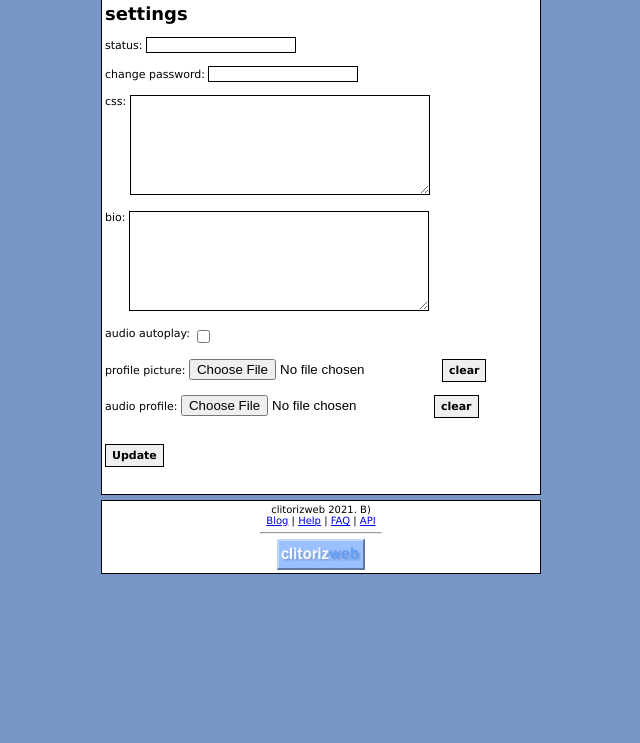
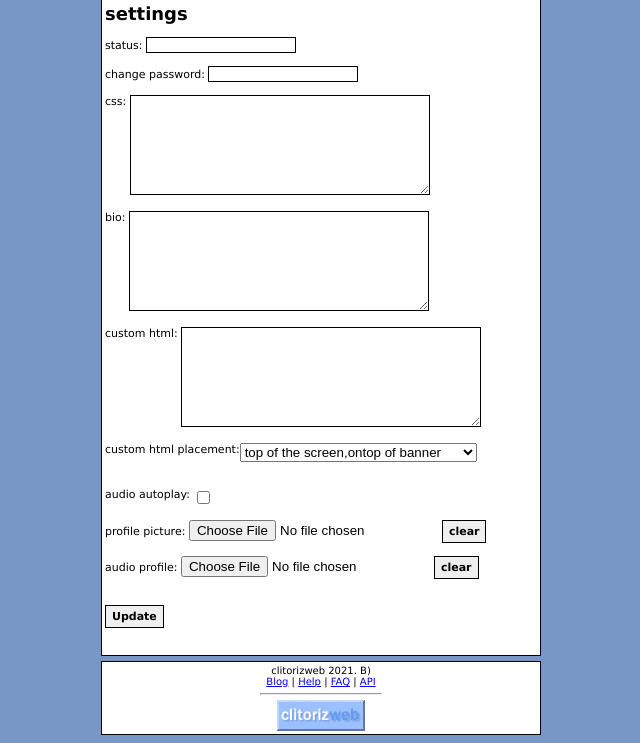
Before and after one commit to MarkMrGamer/clitorizweb, a PHP site: page /settings.php in a window 1280 px wide. Shown: the part 102-845 px from the top of the page, without its empty margins (319-959 px from the left). Before the commit the page ends 676 px from the top, so only its background shows below. Run offline with PHP 8.4, Linux system fonts and the light colour scheme; the visitor is signed in with stand-in values (Sample User, id 1); data that the repository does not hold is empty.

Commit message:
Update settings.php

```diff
--- a/settings.php
+++ b/settings.php
@@ -24,6 +24,17 @@
                         <label>change password:</label> <input class="UpdateText" type="password" name="change_password"><br><br>
                         <label style="vertical-align: top;">css:</label> <textarea name="css" class="UpdateText" style="width:300px;height:100px;"><?php echo $user["css"]; ?></textarea><br><br>
                         <label style="vertical-align: top;">bio:</label> <textarea name="bio" class="UpdateText" style="width:300px;height:100px;"><?php echo $user["bio"]; ?></textarea><br><br>
+						<label style="vertical-align: top;">custom html:</label> <textarea name="dhtml" class="UpdateText" style="width:300px;height:100px;"><?php echo $user["dhtml"]; ?></textarea><br><br>
+						<label style="vertical-align: top;">custom html placement:</label><select name="place" id="place" value="<?php echo $user["htmlplacement"]; ?>">
+							<option value="1">top of the screen,ontop of banner</option>
+							<option value="2">ontop of profile bar</option>
+							<option value="3">ontop of media player and about</option>
+							<option value="4">ontop of contact</option>
+							<option value="5">ontop of video player and comments</option>
+							<option value="6">ontop of footer</option>
+							<option value="7">bottom of the screen,below footer</option>
+						</select><br><br><br>
+
 						<label style="vertical-align: top;">audio autoplay:</label> <input type="checkbox" id="autoplay_toggle" name="autoplay_toggle" <?php if ($user["audio_autoplay"] == "true") { echo "checked=\"checked\""; } ?> value="true"><br><br>
                         <label>profile picture:</label> <input type="file" name="fileupload" id="fileupload" /><input class="updateSubmit" type="submit" name="clear1" value="clear"><br><br>
                         <label>audio profile:</label> <input type="file" name="fileupload2" id="fileupload2" /><input class="updateSubmit" type="submit" name="clear2" value="clear"><br>
```
